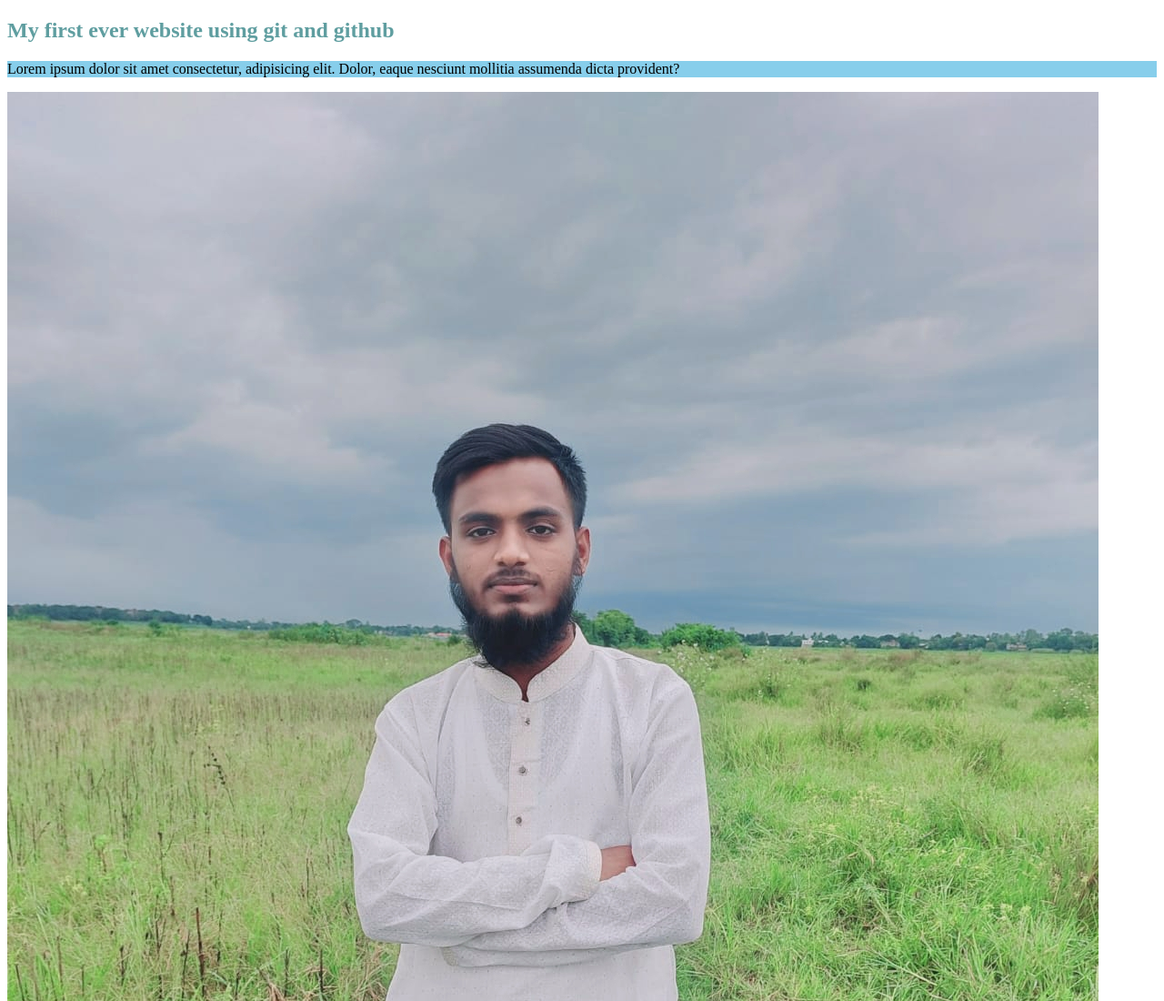
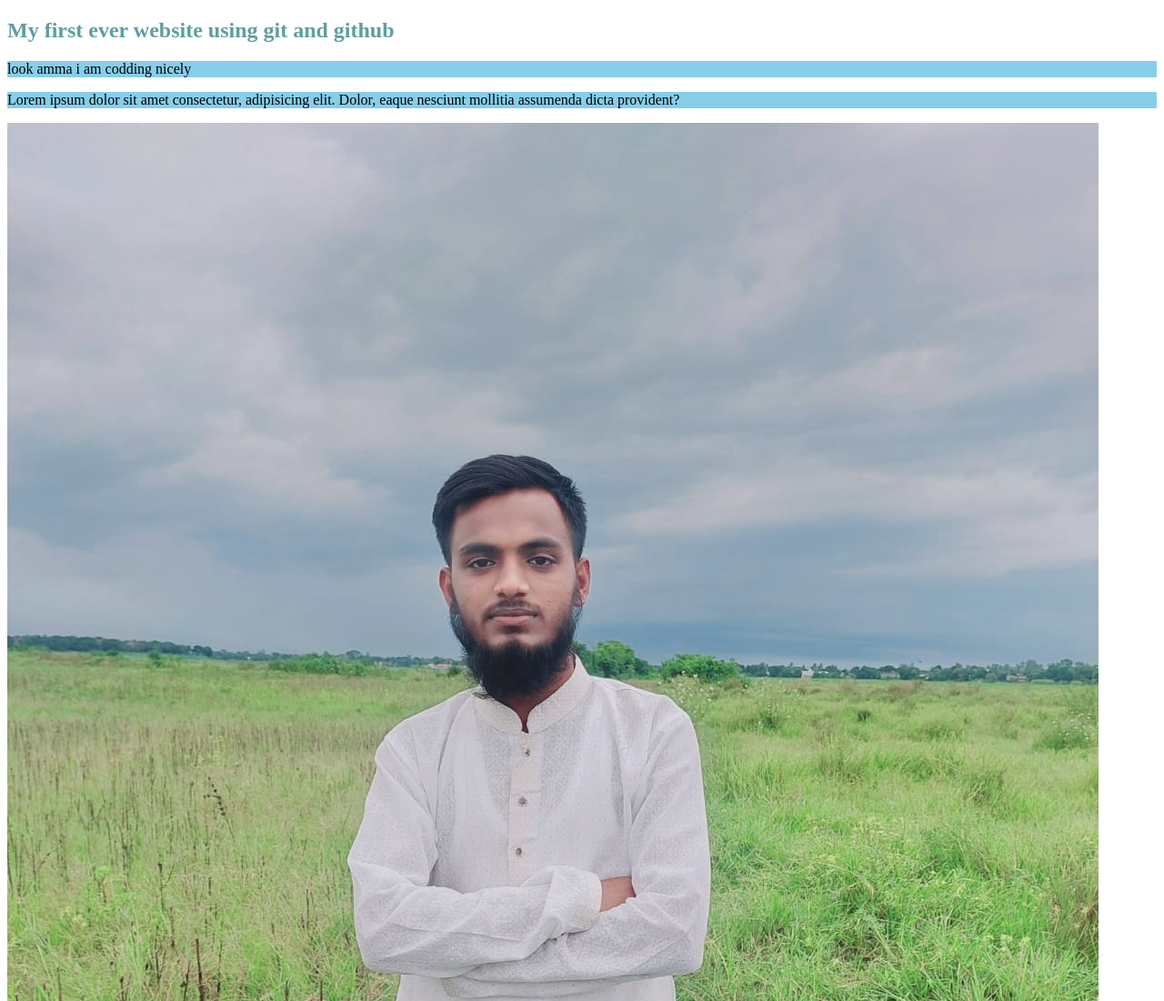
Before and after one commit to Akashsarker443/my-practice-repo, a plain HTML site: page index.html in a window 1280 px wide. Shown: the top 1100 px of the page at 91% size. Drawn offline with Linux system fonts and the light colour scheme.

Commit message:
mjsjsbhshsh

```diff
--- a/index.html
+++ b/index.html
@@ -9,6 +9,7 @@
 </head>
 <body>
     <h2>My first ever website using git and github</h2>
+    <p>look amma i am codding nicely</p>
     <p>Lorem ipsum dolor sit amet consectetur, adipisicing elit. Dolor, eaque nesciunt mollitia assumenda dicta provident?</p>
     <img src="me.jpg" alt="">
 
```
